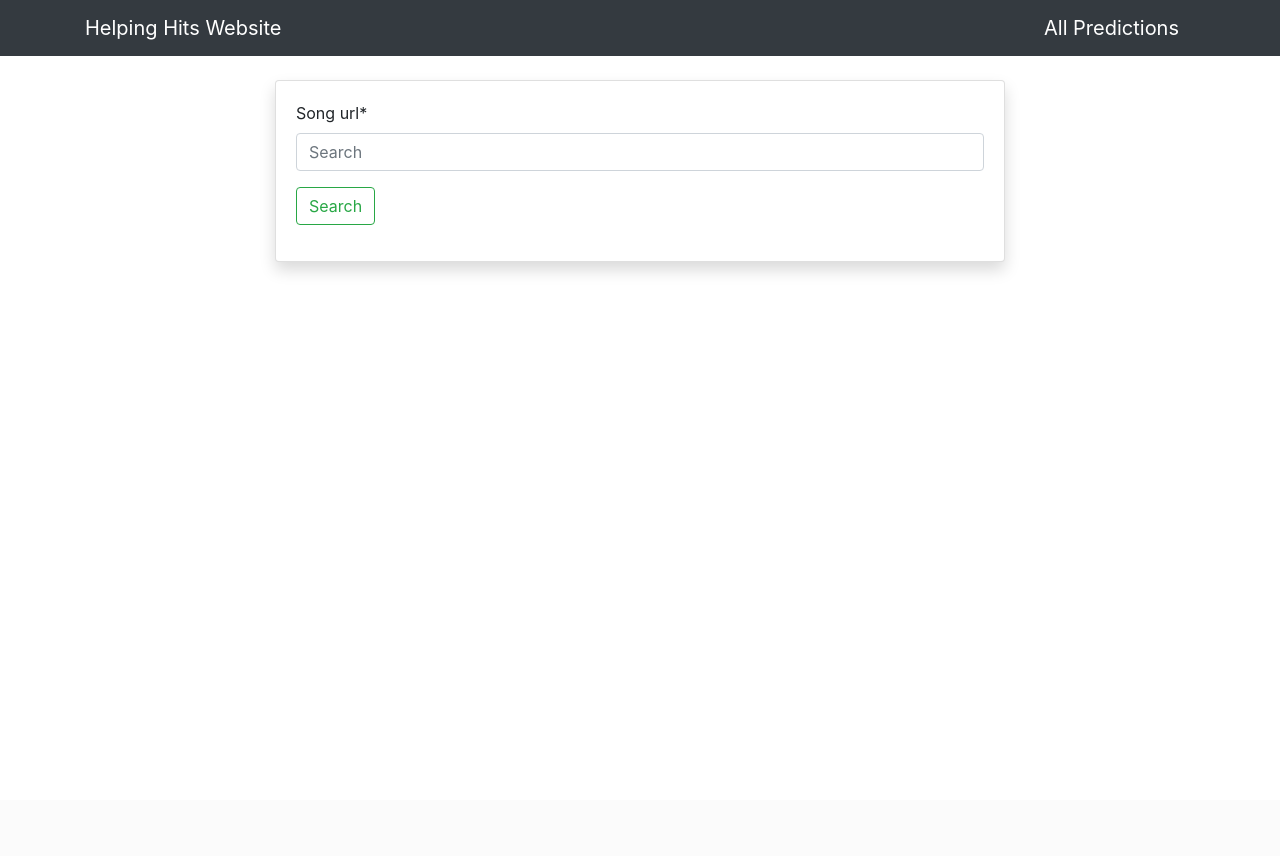
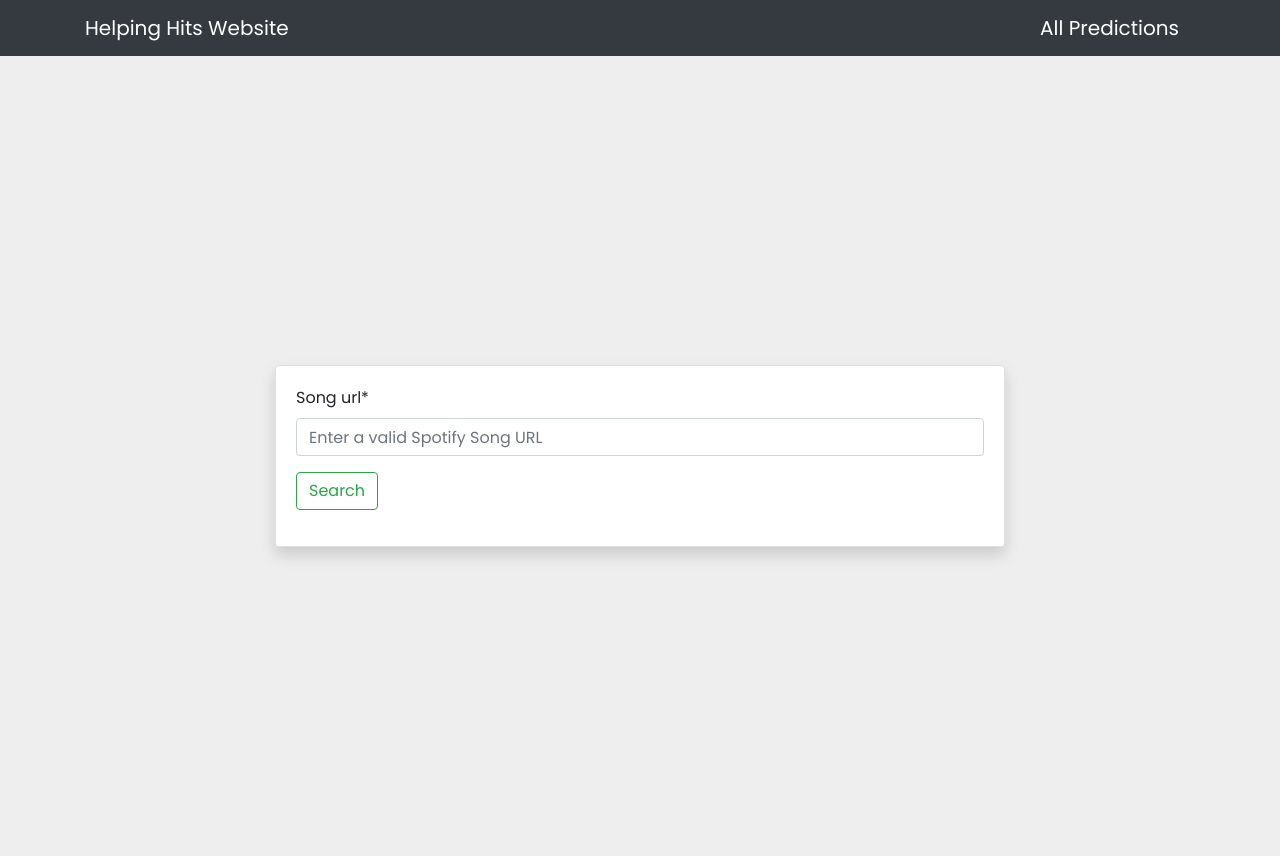
Before and after one commit to PritomKumar/Helping_Hits_Website, a Django app: page / in a window 1280 px wide. Before the commit the page ends 271 px from the top, so only its background shows below. Run offline with Django 4.2, Linux system fonts and the light colour scheme; parts of the project's set-up code (start-up, migrations or seed data) failed here and were passed over; some libraries are stand-ins or nearby versions.

Commit message:
Introducing Url Field

```diff
--- a/myapp/forms.py
+++ b/myapp/forms.py
@@ -3,7 +3,7 @@ from .models import Data
 
 
 class DataForm(forms.ModelForm):
-    song_url = forms.CharField(widget=forms.TextInput(attrs={'placeholder': 'Search'}))
+    song_url = forms.CharField(widget=forms.TextInput(attrs={'placeholder': 'Enter a valid Spotify Song URL'}))
     class Meta:
         model = Data
         fields = ['song_url']
--- a/myapp/models.py
+++ b/myapp/models.py
@@ -1,5 +1,6 @@
 from django.db import models
 from django.core.validators import MaxValueValidator, MinValueValidator
+from django.core.validators import URLValidator
 from sklearn.tree import DecisionTreeClassifier
 import joblib
 from .import predictor
@@ -9,7 +10,8 @@ from .import predictor
 
 
 class Data(models.Model):
-    song_url = models.CharField(max_length=1000, null=True)
+    # song_url = models.CharField(max_length=1000, null=True)
+    song_url = models.URLField(max_length=1000, blank=True, null=True)
     predictions = models.CharField(max_length=100, blank=True)
 
     def save(self, *args, **kwargs):
--- /dev/null
+++ b/static/css/main.css
@@ -0,0 +1,56 @@
+@import url("https://fonts.googleapis.com/css2?family=Poppins:weight@100;200;300;400;500;600;700;800&display=swap");
+
+
+       body{
+        background-color:#eee;
+        font-family: "Poppins", sans-serif;
+        font-weight: 300;
+       }
+
+       .height{
+        height: 100vh;
+       }
+
+
+       .search{
+       position: relative;
+       box-shadow: 0 0 40px rgba(51, 51, 51, .1);
+
+       }
+
+       .search input{
+
+        height: 60px;
+        text-indent: 25px;
+        border: 2px solid #d6d4d4;
+
+
+       }
+
+
+       .search input:focus{
+
+        box-shadow: none;
+        border: 2px solid blue;
+
+
+       }
+
+       .search .fa-search{
+
+        position: absolute;
+        top: 20px;
+        left: 16px;
+
+       }
+
+       .search button{
+
+        position: absolute;
+        top: 5px;
+        right: 5px;
+        height: 50px;
+        width: 110px;
+        background: blue;
+
+       }
--- a/templates/dashboard/index.html
+++ b/templates/dashboard/index.html
@@ -4,14 +4,41 @@
 {% load crispy_forms_tags %}
 {% block content %}
 <div class="container">
+
+    <div class="row height d-flex justify-content-center align-items-center">
+
+      <div class="col-md-8">
+
+        <!-- <div class="search"> -->
+
+          <div class="card shadow">
+            <div class="card-body">
+                <form method="POST">
+                    {% csrf_token %}
+                    {{ form|crispy }}
+                    <!-- <input class="btn btn-info" type="submit" value="Make Prediction"> -->
+                    <!-- <input type="text" class="form-control" placeholder="Have a question? Ask Now"> -->
+                    <button class="btn btn-outline-success my-2 my-sm-0" type="submit"
+                        value="Make Prediction">Search</button>
+                </form>
+            </div>
+        <!-- </div> -->
+        </div>
+
+      </div>
+
+    </div>
+</div>
+<!-- <div class="container">
     <div class="row mt-4">
+        <div class="row height d-flex justify-content-center align-items-center">
         <div class="col-md-8 offset-md-2">
             <div class="card shadow">
                 <div class="card-body">
                     <form method="POST">
                         {% csrf_token %}
                         {{ form|crispy }}
-                        <!-- <input class="btn btn-info" type="submit" value="Make Prediction"> -->
+                        <input class="btn btn-info" type="submit" value="Make Prediction">
                         <button class="btn btn-outline-success my-2 my-sm-0" type="submit"
                             value="Make Prediction">Search </button>
                     </form>
@@ -19,7 +46,8 @@
             </div>
         </div>
     </div>
-</div>
+    </div>
+</div> -->
 
 <!--
 <div class="container">
--- a/templates/partials/base.html
+++ b/templates/partials/base.html
@@ -9,6 +9,8 @@
     <!-- Bootstrap CSS -->
     <!-- <link rel="stylesheet" href="https://cdn.jsdelivr.net/npm/bootstrap@4.6.0/dist/css/bootstrap.min.css" integrity="sha384-B0vP5xmATw1+K9KRQjQERJvTumQW0nPEzvF6L/Z6nronJ3oUOFUFpCjEUQouq2+l" crossorigin="anonymous"> -->
     <link rel="stylesheet" href="{% static 'css/bootstrap.min.css' %}">
+    <link rel="stylesheet" href="{% static 'css/main.css' %}">
+
 
     <title>{% block title %} {% endblock %}</title>
   </head>
```
Also changed, not shown: db.sqlite3, myapp/migrations/0004_alter_data_song_url.py (added).
